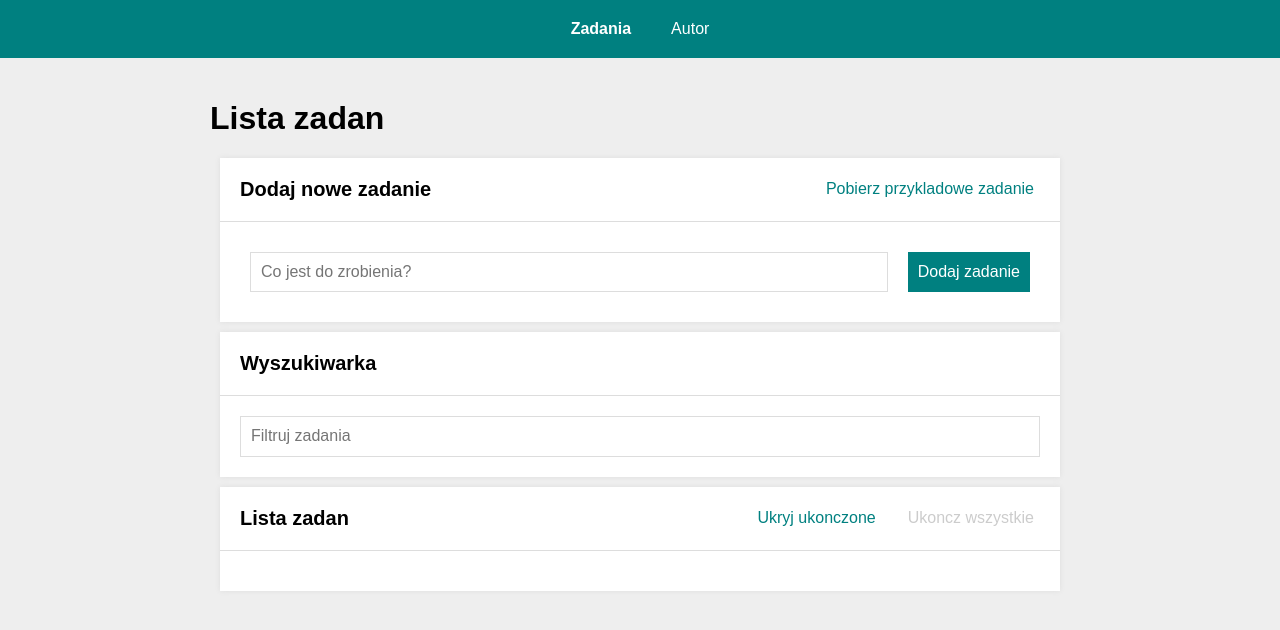
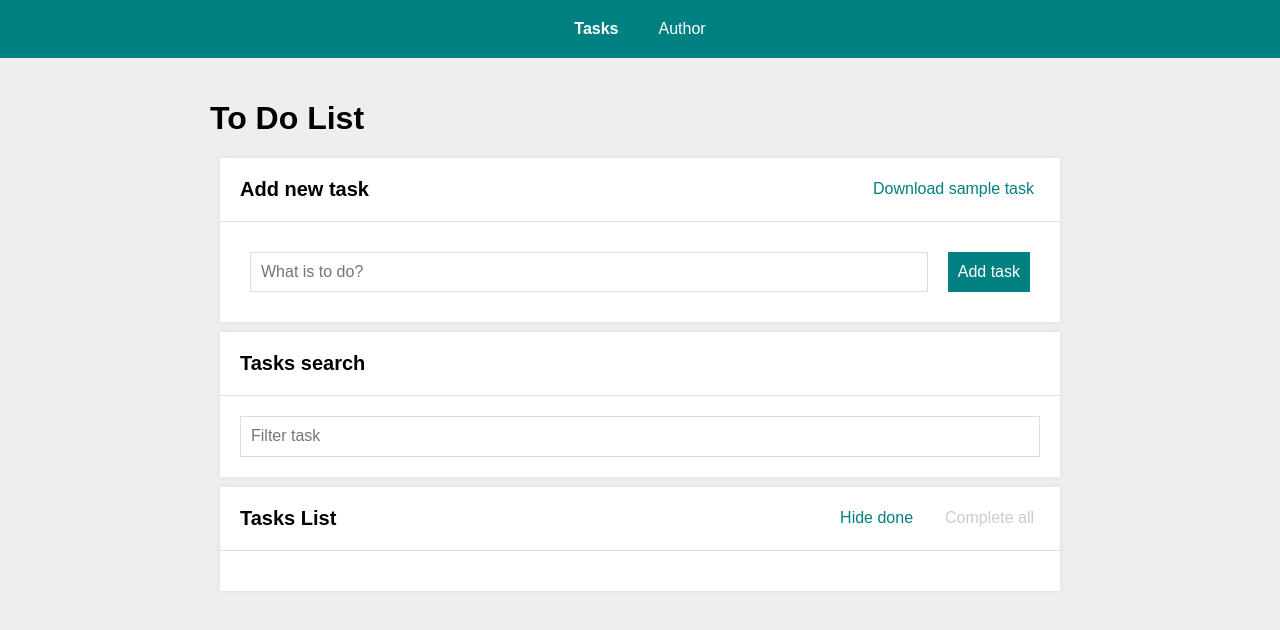
Before and after one commit to DorotaZielinska12/TO-DP-LIST-REACT, a React (Create React App) app: page /#/zadania in a window 1280 px wide. Shown: the top 630 px of the page. Built offline with nearby package versions, Linux system fonts and the light colour scheme.

Commit message:
changed to Englishlanguage

```diff
--- a/src/Navigation/index.js
+++ b/src/Navigation/index.js
@@ -6,10 +6,10 @@ export default () => {
         <nav>
             <List>
                 <Item>
-                    <StyledNavLink to={toTasks}>Zadania</StyledNavLink>
+                    <StyledNavLink to={toTasks}>Tasks</StyledNavLink>
                 </Item>
                 <Item>
-                    <StyledNavLink to={toAuthor}>Autor</StyledNavLink>
+                    <StyledNavLink to={toAuthor}>Author</StyledNavLink>
                 </Item>
             </List>
         </nav>
--- a/src/features/author/Author.js
+++ b/src/features/author/Author.js
@@ -4,21 +4,21 @@ import Section from "../../common/Section"
 
 export default () => (
     <Container>
-        <Header title="O autorze" />
+        <Header title="Author" />
         <Section
             title="Dorota Zielinska"
             body={
                 <>
                     <p>
-                        Urodzilam sie w Polsce gdzie tez podjelam i ukonczylam edukacje.
-                        W wieku 21 postanowilam wyjechac do UK gdzie podjelam prace w swoim zawodzie jako krawcowa.
-                        Zaczelam tez nauke wieczorowa w pobliskim Colleague aby podciagnac sie z Angielskiego, tam tez poznalam Artura.
-                        Po jakims czasie wzielismy slub i urodzil nam sie syn Dominik.
-                        Niesty malzensto nie przetrwalo proby czasu wiec obecnie sama wychowuje syna.
-                        Nie koncze jednak drogi ku samodoskonaleniu dlatego tez zaczelam kurs programowania z YouCode.
-                        W wolnej chwili chodze na silownie i spa.
-                        Uwielbiam tez sluchac muzyki, spacerowac, plywac czy podrozowac po Swiecie a mam juz na koncie kilka ciekawych zakatkow 😉
-
+                        I was born in Poland, where I also undertook and completed my education.
+                        At the age of 21, I decided to go and live in the UK where I started work in my profession as a seamstress.
+                        I also started evening studies at the nearby Colleague to improve my English, and I met Artur there.
+                        After some time we got married and our son Dominik was born.
+                        Unfortunate marriage did not survive the test of time.
+                        However, I am not finishing my way to self-improvement, which is why I started a programming course with YouCode.
+                        I think this course is a great idea, I feel very good in coding and programming
+                        In my free time I go to the gym and spa.
+                        I also love listening to music, dance, walking, swimming or traveling around the world and I already have some interesting corners 😉
                     </p>
                 </>
             }
--- a/src/features/tasks/TaskPage/index.js
+++ b/src/features/tasks/TaskPage/index.js
@@ -11,12 +11,12 @@ function TaskPage() {
 
     return (
         <Container>
-            <Header title="Szczegoly zadania" />
+            <Header title="Task details" />
             <Section
-                title={task ? task.content : "Nie znaleziono zadania 😢"}
+                title={task ? task.content : "Tasks not found 😢"}
                 body={!!task && (
                     <>
-                        <strong>Ukonczono:</strong>: {task.done ? "Tak" : "Nie"}
+                        <strong>Done</strong>: {task.done ? "Yes" : "No"}
                     </>
                 )}
             />
--- a/src/features/tasks/TasksPage/Buttons/index.js
+++ b/src/features/tasks/TasksPage/Buttons/index.js
@@ -21,13 +21,13 @@ const Buttons = () => {
             {!areTasksEmpty && (
                 <>
                     <Button onClick={() => dispatch(toggleHideDone())}>
-                        {hideDone ? "Pokaz" : "Ukryj"} ukonczone
+                        {hideDone ? "Show" : "Hide"} done
                     </Button>
                     <Button
                         onClick={() => dispatch(setAllDone())}
                         disabled={isEveryTaskDone}
                     >
-                        Ukoncz wszystkie
+                        Complete all
                     </Button>
                 </>
             )}
--- a/src/features/tasks/TasksPage/ExampleTasksButton/index.js
+++ b/src/features/tasks/TasksPage/ExampleTasksButton/index.js
@@ -10,8 +10,8 @@ export default () => {
         <Button disabled={loading} onClick={() => dispatch(fetchExampleTasks())}>
             {
                 loading
-                    ? "Ladowanie..."
-                    : "Pobierz przykladowe zadanie"
+                    ? "Landing..."
+                    : "Download sample task"
             }
         </Button>
     );
--- a/src/features/tasks/TasksPage/Form/index.js
+++ b/src/features/tasks/TasksPage/Form/index.js
@@ -37,11 +37,11 @@ const Form = () => {
       <Input
         ref={inputRef}
         value={newTaskContent}
-        placeholder="Co jest do zrobienia?"
+        placeholder="What is to do?"
         onChange={({ target }) => setNewTaskContent(target.value)}
       />
       <FormButton>
-        Dodaj zadanie
+        Add task
       </FormButton>
     </StyledForm>
   );
--- a/src/features/tasks/TasksPage/Search/index.js
+++ b/src/features/tasks/TasksPage/Search/index.js
@@ -17,7 +17,7 @@ export default () => {
     return (
         <Wrapper>
             <Input
-                placeholder="Filtruj zadania"
+                placeholder="Filter task"
                 value={query || ""}
                 onChange={onInputChange}
             />
--- a/src/features/tasks/TasksPage/index.js
+++ b/src/features/tasks/TasksPage/index.js
@@ -10,19 +10,19 @@ import ExampleTasksButton from "./ExampleTasksButton";
 function TasksPage() {
   return (
     <Container>
-      <Header title="Lista zadan" />
+      <Header title="To Do List" />
       <Section
-        title="Dodaj nowe zadanie"
+        title="Add new task"
         extraHeaderContent={<ExampleTasksButton />}
         body={<Form />}
       />
       <Section
-        title="Wyszukiwarka"
+        title="Tasks search"
         body={<Search />}
       />
 
       <Section
-        title="Lista zadan"
+        title="Tasks List"
         body={<TaskList />}
         extraHeaderContent={<Buttons />}
       />
--- a/src/features/tasks/TasksPage/searchQueryParamName.js
+++ b/src/features/tasks/TasksPage/searchQueryParamName.js
@@ -1 +1 @@
-export default "szukaj";
+export default "search";
--- a/src/features/tasks/tasksSaga.js
+++ b/src/features/tasks/tasksSaga.js
@@ -10,7 +10,7 @@ function* fetchExampleTasksHandler() {
         yield put(fetchExampleTasksSuccess(exampleTasks));
     } catch (error) {
         yield put(fetchExampleTasksError());
-        yield call(alert, "Cos poszlo nie tak!");
+        yield call(alert, "Something went wrong!");
     }
 }
 
```
